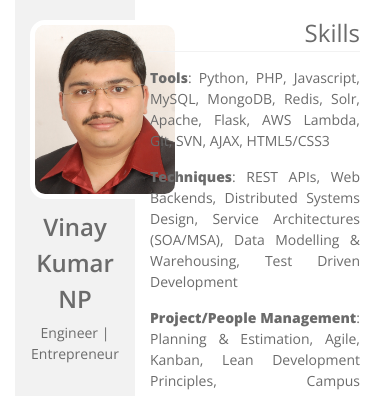
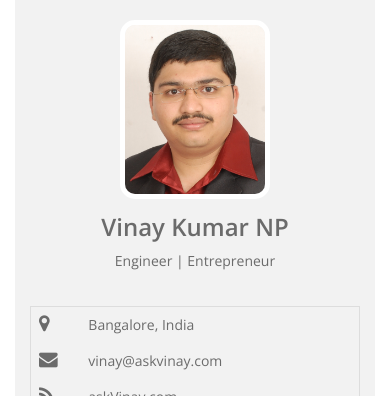
Before and after one commit to sepiropht/vinay20045.github.io, a plain HTML site: page Vinay_NP_Resume.html in a window 390 px wide. Shown: the top 396 px of the page. Drawn offline with nearby package versions, Linux system fonts and the light colour scheme.

Commit message:
Fixing mobile views

```diff
--- a/Vinay_NP_Resume.html
+++ b/Vinay_NP_Resume.html
@@ -15,7 +15,7 @@
     <body class="resume">
         <div class="container">
             <div id="row">
-                <div id="resume-left-col" class="col-sm-4 col-xs-4">
+                <div id="resume-left-col" class="col-sm-4 col-xs-12">
                     <div class="center-text">
                         <div class="resume-photo">
                            <img src="assets/images/Vinay_NP_high_res.jpg" width="150">
@@ -82,7 +82,7 @@
                     </div>
                     <span class="hidden-xs"><br><br><br><br><br><br><br><br></span>
                 </div>
-                <div id="resume-right-col" class="col-sm-8 col-xs-8">
+                <div id="resume-right-col" class="col-sm-8 col-xs-12">
                     <div id="resume-details-right-1" class="resume-details-col">
                         <div class="resume-section-heading">Skills</div>
                         <div class="resume-details-col">
```
